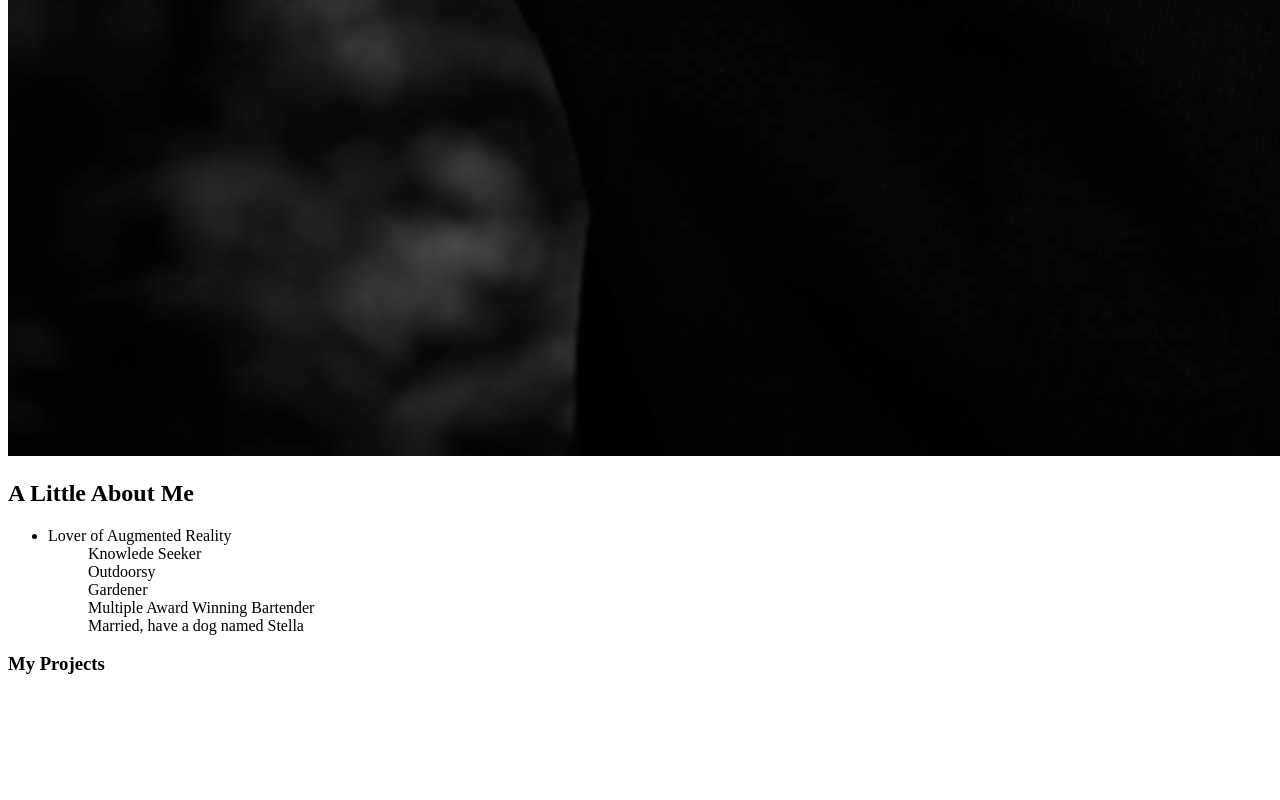
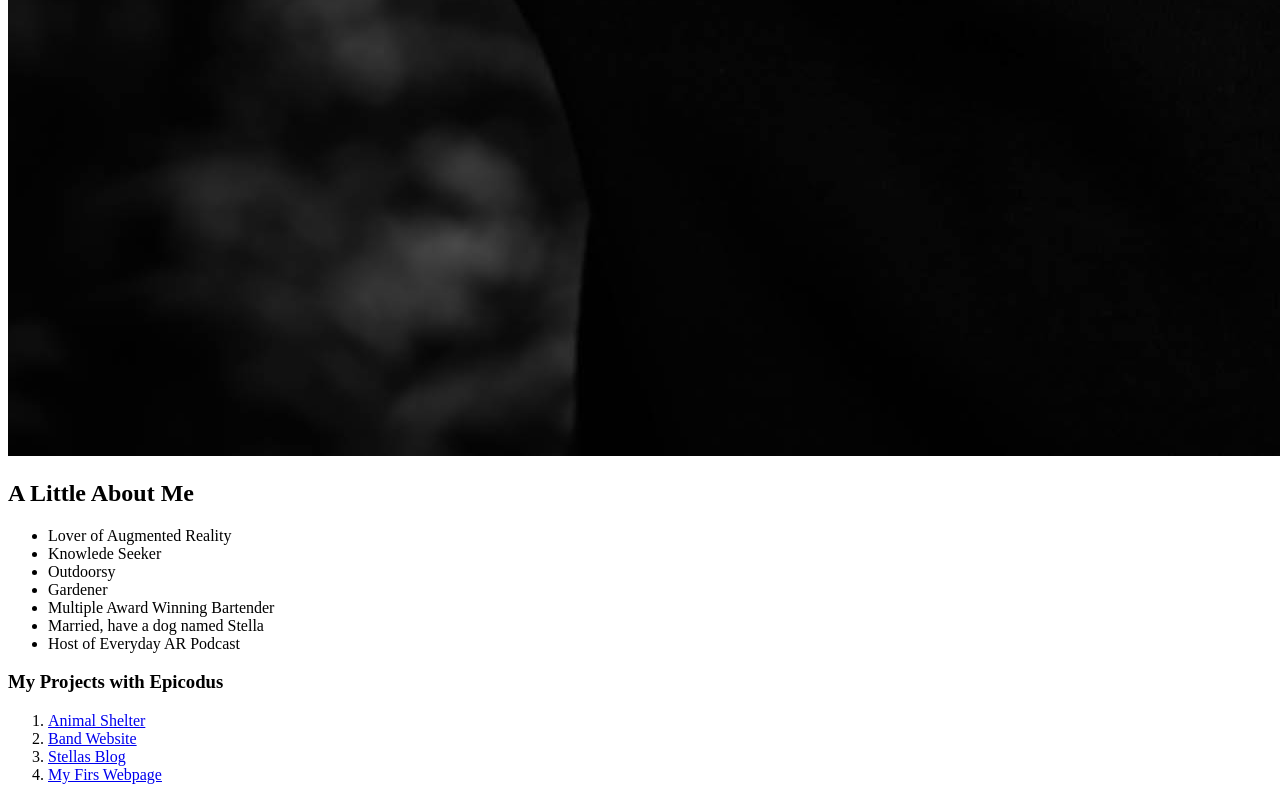
Before and after one commit to wattsjmichael/Portfolio, a plain HTML site: page index.html in a window 1280 px wide. Shown: the part 5475-6275 px from the top of the page. Before the commit the page ends 6169 px from the top, so only its background shows below. Drawn offline with Linux system fonts and the light colour scheme; files whose address does not match are found by name.

Commit message:
Added Project with Epicodus to Index.html

```diff
--- a/index.html
+++ b/index.html
@@ -10,13 +10,23 @@
     <p>
       <ul>
         <li>Lover of Augmented Reality</li>
-        <ol>Knowlede Seeker</ol>
-        <ol>Outdoorsy</ol>
-        <ol>Gardener</ol>
-        <ol>Multiple Award Winning Bartender</ol>
-        <ol>Married, have a dog named Stella</ol>
+        <li>Knowlede Seeker</li>
+        <li>Outdoorsy</li>
+        <li>Gardener</li>
+        <li>Multiple Award Winning Bartender</li>
+        <li>Married, have a dog named Stella</li>
+        <li>Host of Everyday AR Podcast</li>
       </ul>
     </p>
-    <h3>My Projects</h3>
+    <h3>My Projects with Epicodus</h3>
+    <p>
+      <ol>
+        <li><a href="https://github.com/wattsjmichael/Animal-shelter">Animal Shelter</a></li>
+        <li><a href="https://github.com/wattsjmichael/band-website">Band Website</a></li>
+        <li><a href="https://github.com/wattsjmichael/Stellas-Blog">Stellas Blog</a></li>
+        <li><a href="https://github.com/wattsjmichael/my-first-webpage">My Firs Webpage</a></li>
+      </ol>
+
+    </p>
   </body>
 </html>
```
